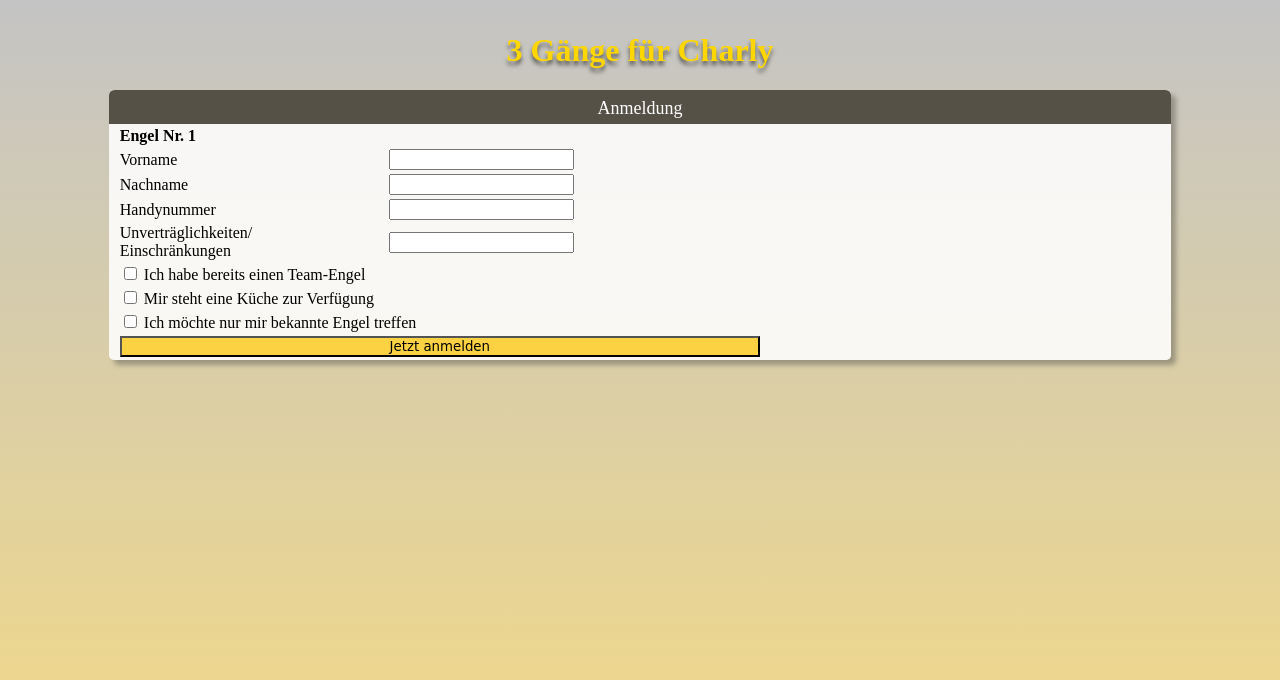
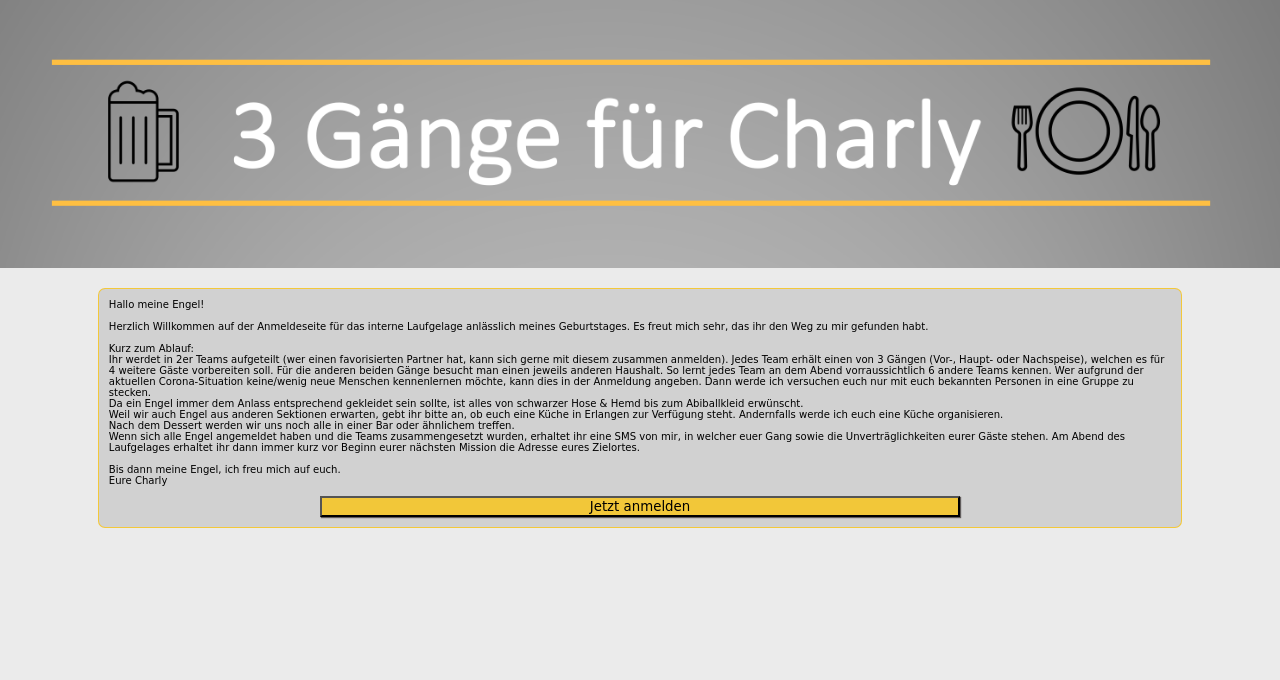
Before and after one commit to maxrohleder/3GaengeFuerCharly, a React (Create React App) app in the folder frontend/: page / in a window 1280 px wide. Shown: the top 680 px of the page. Built offline with nearby package versions, Linux system fonts and the light colour scheme.

Commit message:
working version including a header image

```diff
--- a/frontend/src/App.css
+++ b/frontend/src/App.css
@@ -2,7 +2,7 @@ body{
   margin: 0;
 }
 .welcomePage{
-  background-image: linear-gradient(#C4C4C4,#ecc03196);
+  background-color: rgb(235, 235, 235);
   justify-content: center;
   align-items: center;
   width: 100vw;
@@ -10,8 +10,8 @@ body{
   display: flex;
   justify-content: flex-start;
   flex-direction: column;
+}
 
-}
 h1{
   margin-top: 1em;
   text-align: center;
@@ -22,6 +22,11 @@ h1{
   text-shadow: 0px 4px 4px rgba(0, 0, 0, 0.568);
   width: 100vw;
 }
+
+.pageHeader{
+  margin-bottom: 1em;
+}
+
 .welcome{
   flex-direction: column;
   padding: 1em;
@@ -30,7 +35,6 @@ h1{
   display: flex;
   background-color: #c4c4c4ab;
   width: 83vw;
-  height: 85vh;
   font-family: Comic Sans MS;
   font-style: normal;
   font-size: 0.63em;
@@ -47,6 +51,7 @@ button{
   width: 50vw;
   font-family: Comic Sans MS;
   background-color: #ffc400b9;
+  box-shadow: 1px 1px 1px rgb(97, 93, 93);
 }
 
 .RegisterFormCard{
@@ -56,6 +61,7 @@ button{
   background-color: rgba(255, 255, 255, 0.863);
   border-radius: 0.3em;
   align-items: center;
+  justify-content: center;
 }
 
 .header{
@@ -91,7 +97,7 @@ th{
   height: 50vh;
   font-family: Comic Sans MS;
   font-style: normal;
-  font-size: 0.8em;
+  font-size: 1em;
   overflow: hidden;
   overflow-y: scroll;
   border-color: #ffc400b9;
--- a/frontend/src/App.js
+++ b/frontend/src/App.js
@@ -1,5 +1,6 @@
 import React, { Component } from 'react';
 import './App.css';
+import logo from './pageHead.png'
 
 const API_URL = 'https://gaengefuercharly.ew.r.appspot.com/register';
 
@@ -8,7 +9,7 @@ class App extends Component {
   constructor(props) {
     super(props);
     this.state = {
-      websiteNr: 1,
+      websiteNr: 0,
       p1_first: '',
       p1_last: '',
       p1_mobil: '',
@@ -132,12 +133,14 @@ class App extends Component {
     if (this.state.websiteNr === 0) {
       return (
         <div className='welcomePage'>
-          <h1>3 Gänge für Charly</h1>
+          <div className='pageHeader'>
+            <img src={logo} alt='Logo' width='100%' />
+          </div>
           <div className='welcome'>
             <p>Hallo meine Engel!<br></br><br></br>
           Herzlich Willkommen auf der Anmeldeseite für das interne Laufgelage anlässlich meines Geburtstages. Es freut mich sehr, das ihr den Weg zu mir gefunden habt. <br></br><br></br>
           Kurz zum Ablauf:<br></br>
-          Ihr werdet in 2er Teams aufgeteilt (wer einen favorisierten Partner hat, kann sich gerne mit diesem zusammen anmelden). Jedes Team erhält einen von 3 Gängen (Vor-, Haupt- oder Nachspeise), welchen es für 4 Gäste vorbereiten soll. Für die anderen beiden Gänge besucht man einen jeweils anderen Haushalt. So lernt jedes Team an dem Abend vorraussichtlich 6 andere Teams kennen. Wer aufgrund der aktuellen Corona-Situation keine/wenig neue Menschen kennenlernen möchte, kann dies in der Anmeldung angeben. Dann werde ich versuchen euch nur mit euch bekannten Personen in eine Gruppe zu stecken.<br></br>
+          Ihr werdet in 2er Teams aufgeteilt (wer einen favorisierten Partner hat, kann sich gerne mit diesem zusammen anmelden). Jedes Team erhält einen von 3 Gängen (Vor-, Haupt- oder Nachspeise), welchen es für 4 weitere Gäste vorbereiten soll. Für die anderen beiden Gänge besucht man einen jeweils anderen Haushalt. So lernt jedes Team an dem Abend vorraussichtlich 6 andere Teams kennen. Wer aufgrund der aktuellen Corona-Situation keine/wenig neue Menschen kennenlernen möchte, kann dies in der Anmeldung angeben. Dann werde ich versuchen euch nur mit euch bekannten Personen in eine Gruppe zu stecken.<br></br>
           Da ein Engel immer dem Anlass entsprechend gekleidet sein sollte, ist alles von schwarzer Hose &amp; Hemd bis zum Abiballkleid erwünscht.<br></br>
           Weil wir auch Engel aus anderen Sektionen erwarten, gebt ihr bitte an, ob euch eine Küche in Erlangen zur Verfügung steht. Andernfalls werde ich euch eine Küche organisieren.<br></br>
           Nach dem Dessert werden wir uns noch alle in einer Bar oder ähnlichem treffen.<br></br>
@@ -154,7 +157,9 @@ class App extends Component {
     if (this.state.websiteNr === 1) {
       return (
         <div className='welcomePage'>
-          <h1>3 Gänge für Charly</h1>
+          <div className='pageHeader'>
+            <img src={logo} alt='Logo' width='100%' />
+          </div>
           <div className='RegisterFormCard'>
             <div className='header'>Anmeldung</div>
             <form onSubmit={this.sendRegisterform}>
@@ -193,6 +198,7 @@ class App extends Component {
                   <td colspan='2'><button type='submit'>Jetzt anmelden</button></td>
                 </tr>
               </table>
+
             </form>
           </div>
         </div >
@@ -201,12 +207,14 @@ class App extends Component {
     if (this.state.websiteNr === 2) {
       return (
         <div className='welcomePage'>
-          <h1>3 Gänge für Charly</h1>
+          <div className='pageHeader'>
+            <img src={logo} alt='Logo' width='100%' />
+          </div>
           <div className='finished'>
             <p>
               Herzlichen Glückwunsch, deine Anmeldung war erfolgreich!<br></br><br></br>
-              Du erhälst im Laufe der kommenden Woche eine SMS mit dem Namen deines Teampartners, eurem Gang und den Unverträglichkeiten/Einschränkungen eurer Gäste.<br></br>
-              Der erste Gang wird ab 18 Uhr serviert. Ihr bekommt kurz zuvor per SMS Bescheid, wohin eure Reise geht.<br></br><br></br>
+              Du erhälst im Laufe der kommenden Woche eine SMS mit dem Namen deines Teampartners, eurem Gang und den Anmerkungen eurer Gäste.<br></br>
+              Der erste Gang wird ab <b>18 Uhr</b> serviert. Ihr bekommt kurz zuvor per SMS Bescheid, wohin eure Reise geht.<br></br><br></br>
               Ich freu mich auf euch!
             </p>
           </div>
```
Also changed, not shown: frontend/src/pageHead.png (added).
